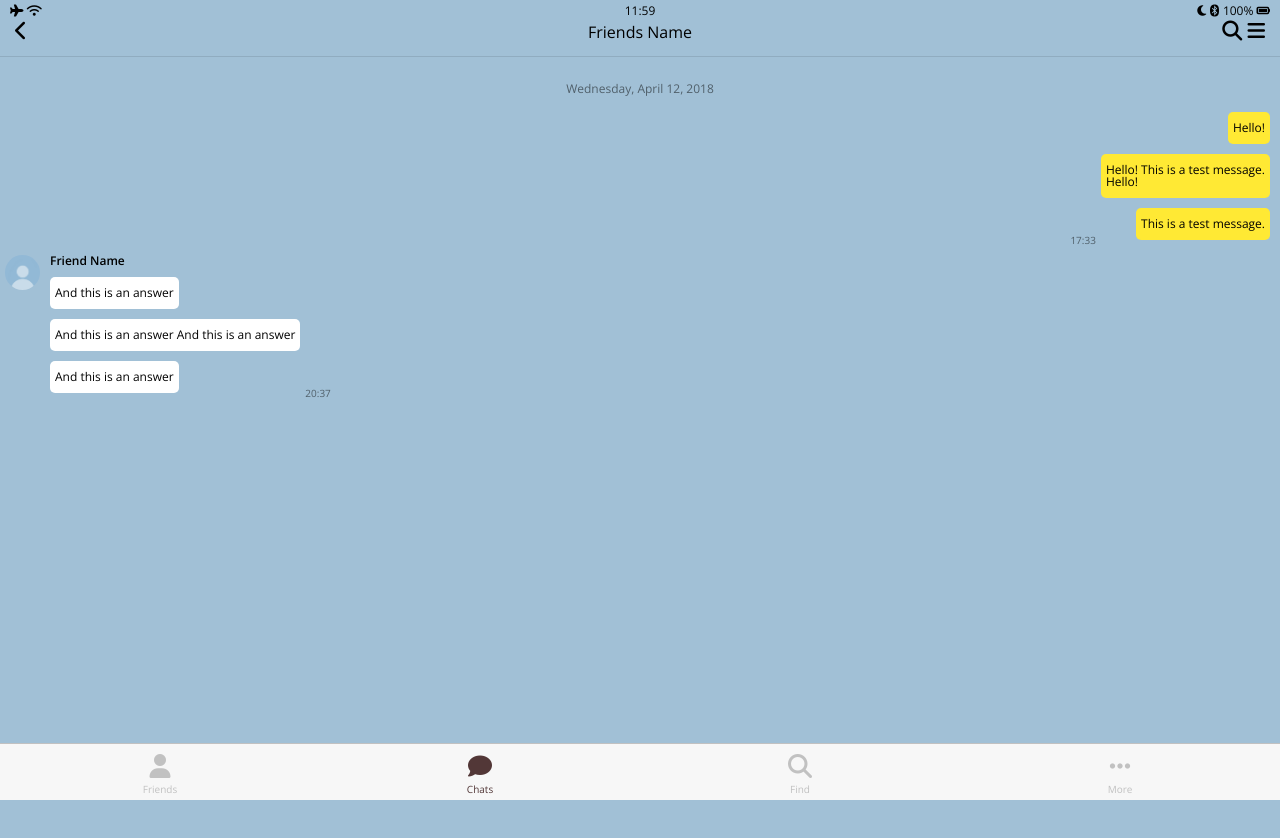
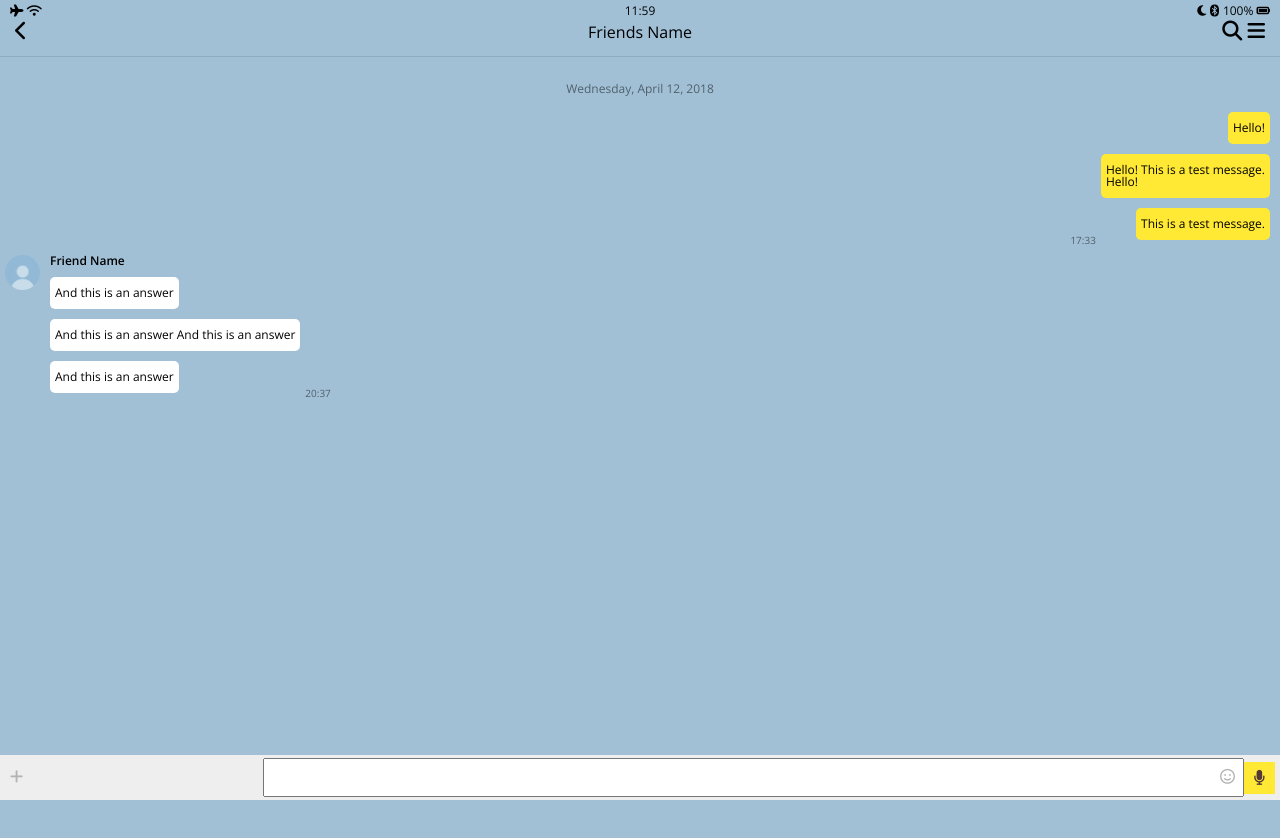
Before and after one commit to kayheypark/kakao-coding, a plain HTML site: page kakao-me/chat_room.html in a window 1280 px wide. Drawn offline with nearby package versions, Linux system fonts and the light colour scheme; files whose address does not match are found by name.

Commit message:
Update chat_room.html

```diff
--- a/kakao-me/chat_room.html
+++ b/kakao-me/chat_room.html
@@ -81,24 +81,16 @@
 
     </main>
 
-    <nav class="tabBar">
-        <a href="index.html">
-            <i class="fas fa-user"></i>
-            <span>Friends</span>
-        </a>
-        <a href="chats.html" class="selected">
-            <i class="fas fa-comment"></i>
-            <span>Chats</span>
-        </a>
-        <a href="find.html">
-            <i class="fas fa-search"></i>
-            <span>Find</span>
-        </a>
-        <a href="more.html">
-            <i class="fas fa-ellipsis-h"></i>
-            <span>More</span>
-        </a>
-    </nav>
+    <div class="type-message">
+        <i class="fa fa-plus fa-lg"></i>
+        <div class="type-message__input">
+          <input type="text">
+          <i class="fa fa-smile-o fa-lg"></i>
+          <span class="record-message">
+            <i class="fa fa-microphone fa-lg"></i>
+          </span>
+        </div>
+      </div>
 
 </body>
 </html>
```
